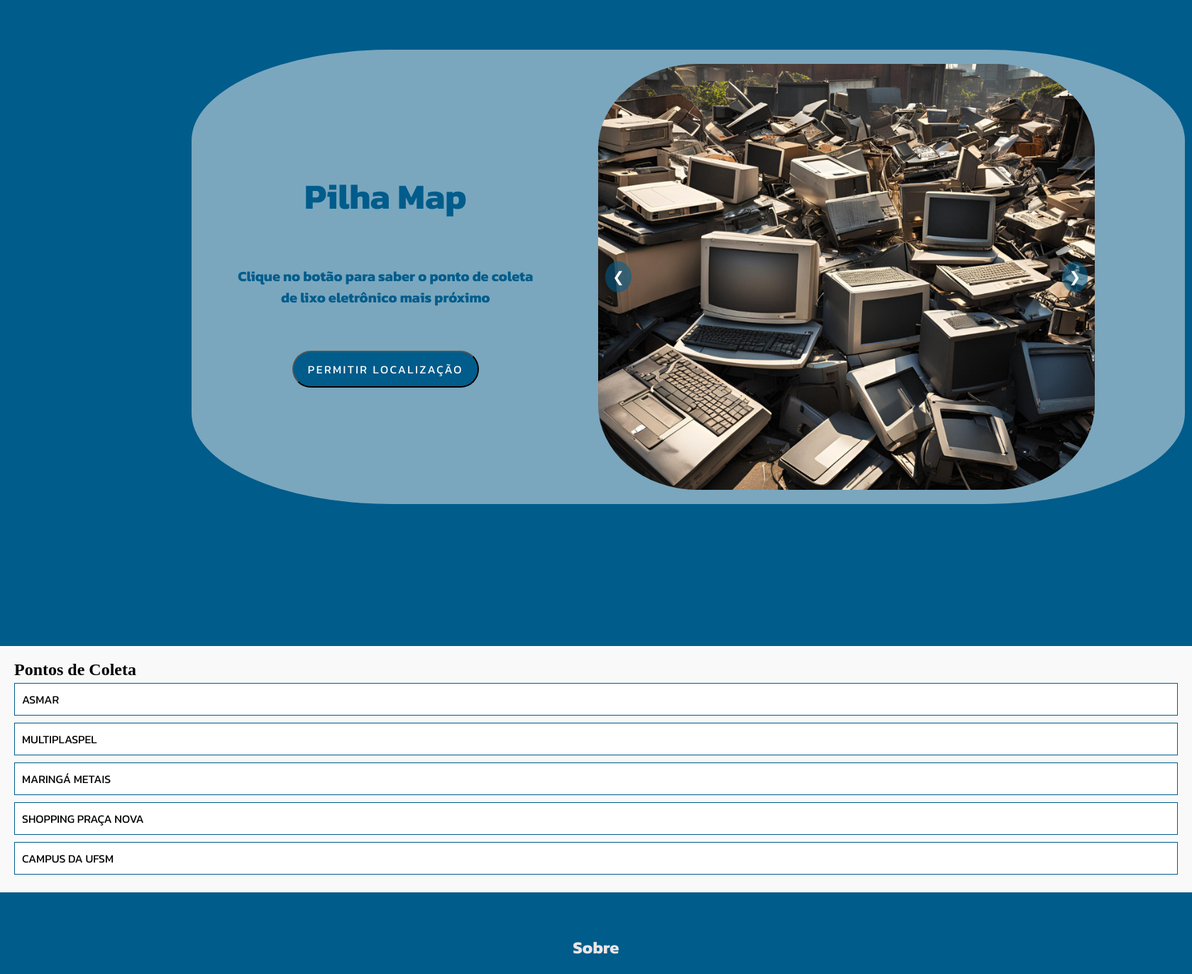
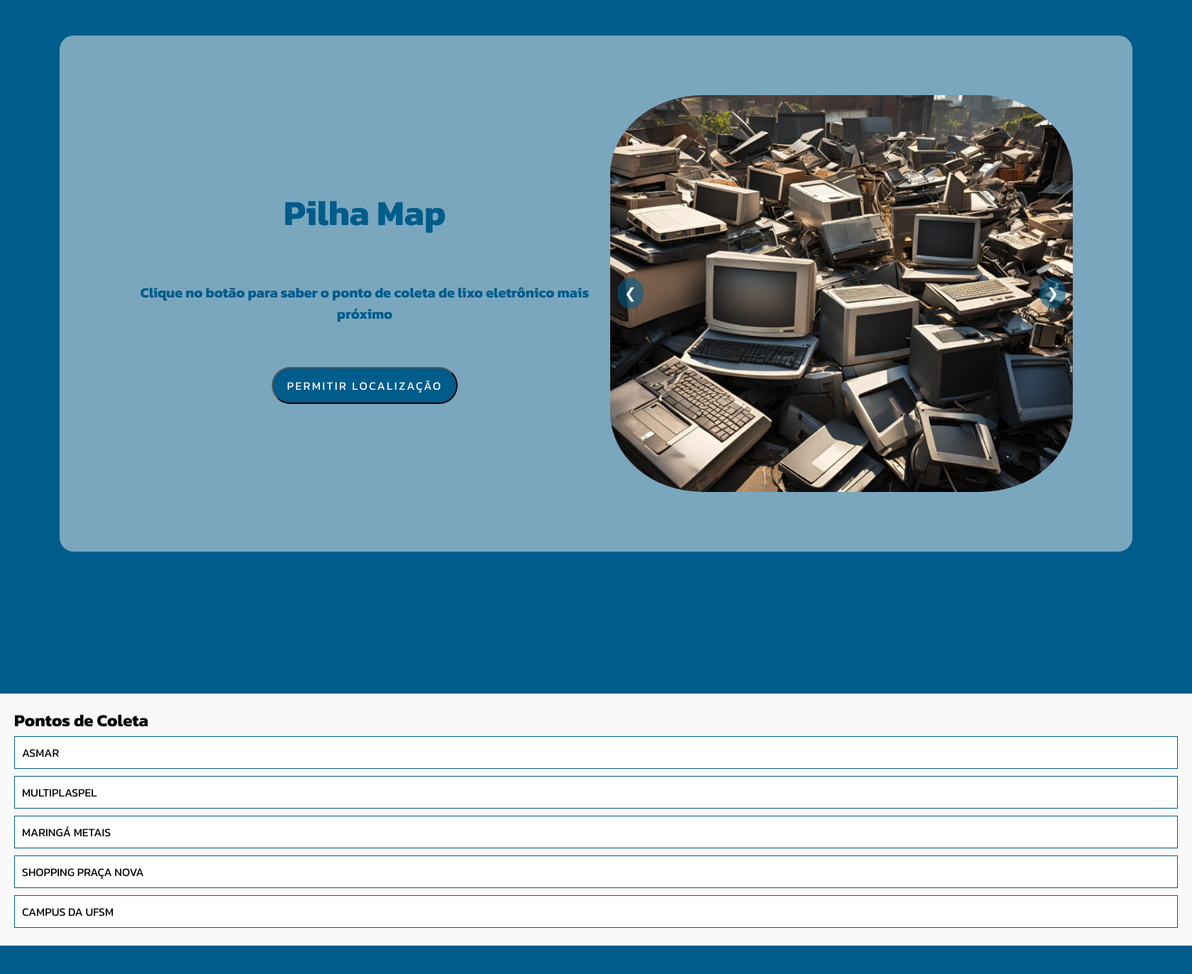
Before and after one commit to Lucas-Blanger/e-waste, a Flask app: page / in a window 1680 px wide. Shown: the part 50-1422 px from the top of the page at 71% size. Run offline with Flask 3, Linux system fonts and the light colour scheme; some web fonts are replaced.

Commit message:
fixed: funcionando responsivamente

```diff
--- a/templates/index.html
+++ b/templates/index.html
@@ -47,7 +47,7 @@
         </div>
     </div>
     <section id="points-section" class="points-section">
-        <h2>Pontos de Coleta</h2>
+        <h2 id="title-pontos">Pontos de Coleta</h2>
         <ul class="points-list">
             <li>
                 <button class="point-item" onclick="toggleInfo(0)">ASMAR</button>
--- a/templates/style/style.css
+++ b/templates/style/style.css
@@ -8,7 +8,6 @@
 body {
     background-color: #005C8B;
 }
-
 #getLocation {
     background-color: #005C8B;
     font-family: "Kanit", sans-serif;
@@ -57,24 +56,22 @@ body {
 #getLocation:hover:before {
     width: 100%;
 }
-
-
 .container {
     display: flex;
+    flex-wrap: wrap;
     justify-content: space-between;
     align-items: center;
-    height: 80vh;
-    width: 1400px;
-    padding: 50px;
+    width: 90vw;
+    padding: 5vw;
     background-color: #f1f1f181;
-    margin-top: 70px;
-    margin-left: 270px;
-    border-radius: 20%;
+    margin: 0 auto;
+    border-radius: 20px;
+    margin-top: 50px;
 }
 
 .text-section {
     flex: 1;
-    padding: 10px;
+    padding: 20px;
     color: #005C8B;
     text-align: center;
     font-family: "Kanit", sans-serif;
@@ -83,7 +80,6 @@ body {
 .text-section h1 {
     margin: 5px 0;
     font-size: 50px;
-
 }
 
 .text-section h2 {
@@ -94,44 +90,45 @@ body {
 }
 
 .carousel-section {
-    flex: 2.0;
+    flex: 1;
     display: flex;
     flex-direction: column;
     align-items: center;
 }
 
-
 .carousel-container {
     position: relative;
-    width: 700px;
-    height: 600px;
+    width: 100%;
+    max-width: 700px;
+    height: auto;
     margin: 0 auto;
 }
 
 .carousel {
     width: 100%;
-    height: 100%;
     overflow: hidden;
     position: relative;
-    border-radius: 20%;
+    display: flex; /* Ajuste importante */
+    justify-content: flex-start;
+    align-items: center;
 }
 
 .carousel-image {
     width: 100%;
-    height: 100%;
-    display: none;
-    position: absolute;
+    height: auto;
+    display: block;
+    transition: transform 0.5s ease-in-out;
+    border-radius: 20%;
 }
 
 .carousel-image.active {
-    display: block;
+    transform: translateX(0);
 }
 
-
-#prevBtn {
+/* Botões de navegação */
+#prevBtn, #nextBtn {
     position: absolute;
     top: 50%;
-    left: 10px;
     transform: translateY(-50%);
     background-color: rgba(0, 93, 139, 0.562);
     color: white;
@@ -143,19 +140,70 @@ body {
     border-radius: 50%;
 }
 
+#prevBtn {
+    left: 10px;
+}
+
 #nextBtn {
-    position: absolute;
-    top: 50%;
     right: 10px;
-    transform: translateY(-50%);
-    background-color: rgba(0, 93, 139, 0.562);
-    color: white;
-    border: none;
-    padding: 10px;
-    font-size: 20px;
-    cursor: pointer;
-    z-index: 10;
-    border-radius: 50%;
+}
+
+/* Responsividade */
+@media (max-width: 1024px) {
+    .container {
+        flex-direction: column;
+        align-items: center;
+        text-align: center;
+    }
+
+    .text-section h1 {
+        font-size: 40px;
+    }
+
+    .text-section h2 {
+        font-size: 18px;
+        padding-bottom: 20px;
+    }
+
+    .carousel-section {
+        width: 100%;
+    }
+
+    .carousel-container {
+        max-width: 90vw;
+        height: auto;
+    }
+
+    #getLocation {
+        font-size: 0.9rem;
+        padding: 0.6rem 1rem;
+    }
+}
+
+@media (max-width: 768px) {
+    .container {
+        flex-direction: column;
+        width: 100%;
+    }
+
+    .text-section h1 {
+        font-size: 30px;
+    }
+
+    .text-section h2 {
+        font-size: 16px;
+        padding-bottom: 20px;
+    }
+
+    .carousel-container {
+        max-width: 100%;
+        height: auto;
+    }
+
+    .carousel-image {
+        width: 100%;
+        height: auto;
+    }
 }
 
 .menu-bar {
@@ -247,6 +295,10 @@ body {
     padding: 10px;
     border-left: 3px solid #005C8B;
     margin-top: 5px;
+}
+
+#title-pontos{
+    font-family: "Kanit", sans-serif;
 }
 
 
```
Also changed, not shown: templates/assets/img/img2.png, templates/assets/img/img3.png, templates/assets/img/img4.png.
